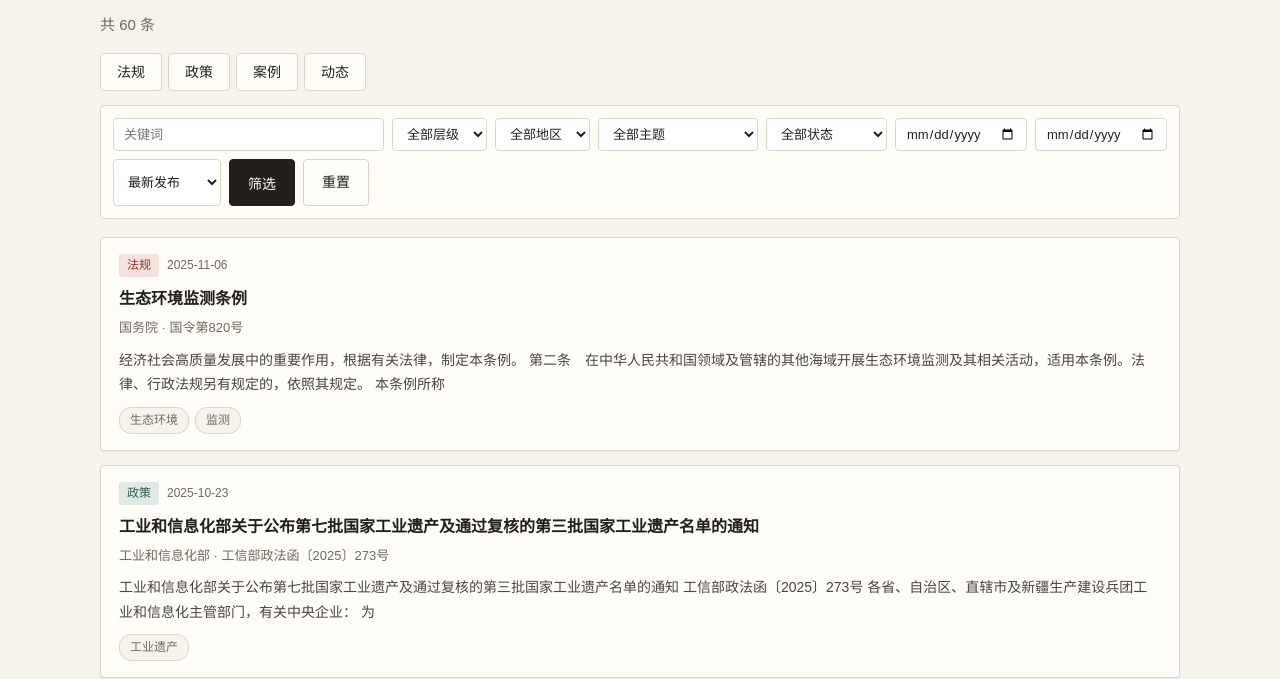
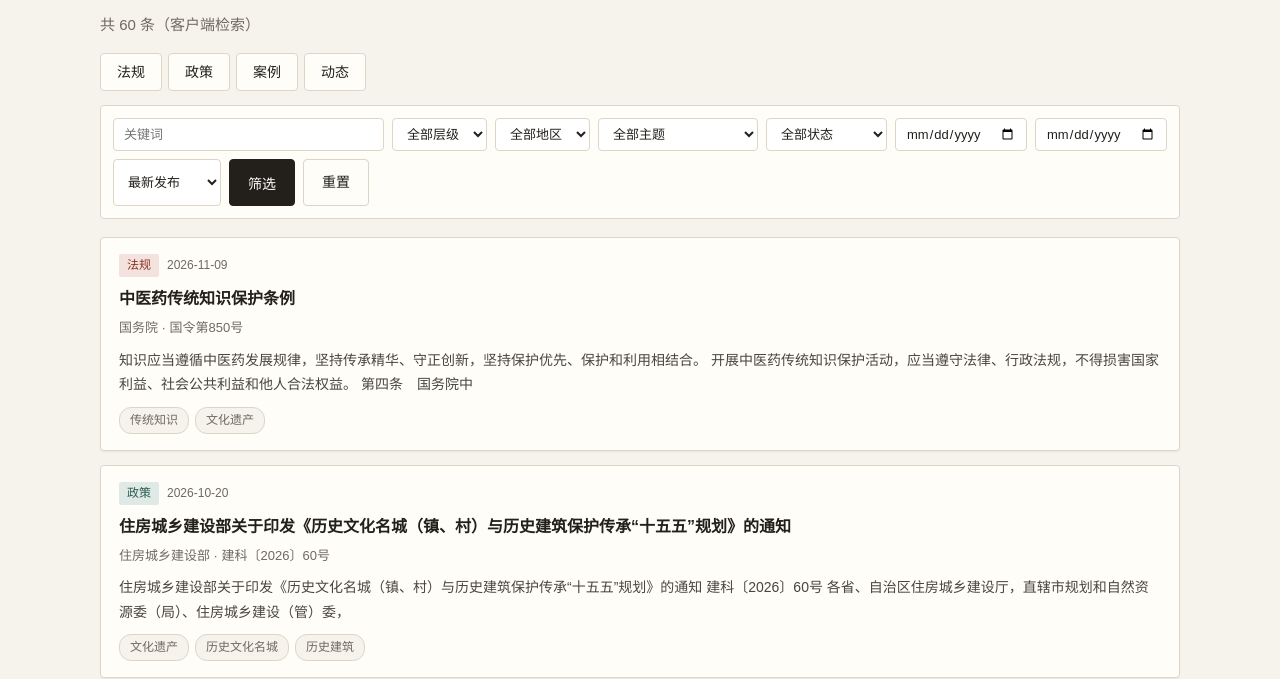
Before and after one commit to stellamiracle/heritage-renewal-portal, a plain HTML site: page publish/browse/page-2.html in a window 1280 px wide. Shown: the part 133-812 px from the top of the page. Drawn offline with Linux system fonts and the light colour scheme.

Commit message:
Enable client-side search on static site, fix form paths, add sitemap

```diff
--- a/publish/browse/index.html
+++ b/publish/browse/index.html
@@ -17,7 +17,7 @@
 <main class="wrap"><div class="result-head"><h1>资料检索</h1>
 <p class="muted">共 60 条</p></div>
 <div class="tabs"><a class="tab" href="../browse/index.html">法规</a><a class="tab" href="../browse/index.html">政策</a><a class="tab" href="../browse/index.html">案例</a><a class="tab" href="../browse/index.html">动态</a></div>
-<form class="filters" action="/browse" method="get">
+<form class="filters" action="index.html" method="get">
 <input type="hidden" name="type" value="">
 <input class="f-q" type="search" name="q" value="" placeholder="关键词">
 <select name="level"><option value="">全部层级</option><option value="国家级">国家级</option><option value="地方级">地方级</option></select>
@@ -37,4 +37,5 @@
 <p class="muted">条目总数 60 · 数据更新时间 2026-11-09</p>
 </div></footer>
 <script src="../public/app.js" defer></script>
+<script src="../public/search.js"></script>
 </body></html>
--- a/publish/browse/page-2.html
+++ b/publish/browse/page-2.html
@@ -17,7 +17,7 @@
 <main class="wrap"><div class="result-head"><h1>资料检索</h1>
 <p class="muted">共 60 条</p></div>
 <div class="tabs"><a class="tab" href="../browse/index.html">法规</a><a class="tab" href="../browse/index.html">政策</a><a class="tab" href="../browse/index.html">案例</a><a class="tab" href="../browse/index.html">动态</a></div>
-<form class="filters" action="/browse" method="get">
+<form class="filters" action="index.html" method="get">
 <input type="hidden" name="type" value="">
 <input class="f-q" type="search" name="q" value="" placeholder="关键词">
 <select name="level"><option value="">全部层级</option><option value="国家级">国家级</option><option value="地方级">地方级</option></select>
@@ -37,4 +37,5 @@
 <p class="muted">条目总数 60 · 数据更新时间 2026-11-09</p>
 </div></footer>
 <script src="../public/app.js" defer></script>
+<script src="../public/search.js"></script>
 </body></html>
--- a/publish/public/app.js
+++ b/publish/public/app.js
@@ -26,7 +26,7 @@
     form.addEventListener('submit', function (e) {
       e.preventDefault();
       var kw = $('[name=q]', form).value.trim();
-      location.href = '/browse?q=' + encodeURIComponent(kw);
+      location.href = 'browse/index.html?q=' + encodeURIComponent(kw);
     });
   }
 
--- /dev/null
+++ b/publish/public/search.js
@@ -0,0 +1,119 @@
+/* 静态站客户端检索层（纯静态托管专用：GitHub Pages / COS / OSS）
+   背景：静态托管没有服务端渲染，/browse?q=xxx 的查询参数不会生效；
+   本脚本读取 URL 查询参数 -> 拉取 data/entries.json -> 浏览器端筛选并渲染结果卡片。 */
+(function () {
+  'use strict';
+  var TYPE_LABEL = { regulation: '法规', policy: '政策', case: '案例', news: '动态' };
+  var TYPE_BY_LABEL = { '法规': 'regulation', '政策': 'policy', '案例': 'case', '动态': 'news' };
+  function parseQuery() {
+    var out = {};
+    var s = (location.search || '').replace(/^\?/, '');
+    if (!s) return out;
+    s.split('&').forEach(function (kv) {
+      if (!kv) return;
+      var i = kv.indexOf('=');
+      var k = decodeURIComponent((i < 0 ? kv : kv.slice(0, i)).replace(/\+/g, ' ')).trim();
+      var v = i < 0 ? '' : decodeURIComponent(kv.slice(i + 1).replace(/\+/g, ' '));
+      if (k) out[k] = v;
+    });
+    return out;
+  }
+  function esc(s) {
+    return String(s == null ? '' : s)
+      .replace(/&/g, '&amp;').replace(/</g, '&lt;').replace(/>/g, '&gt;')
+      .replace(/"/g, '&quot;').replace(/'/g, '&#39;');
+  }
+  function norm(s) { return String(s == null ? '' : s).toLowerCase().replace(/\s+/g, ''); }
+  function inRange(d, from, to) {
+    if (!from && !to) return true;
+    if (!d) return false;
+    d = String(d).slice(0, 10);
+    if (from && d < from) return false;
+    if (to && d > to) return false;
+    return true;
+  }
+  function hit(e, kw) {
+    if (!kw) return true;
+    var hay = [e.title, e.doc_no, e.issuer, e.level, e.region, e.status, e.summary,
+      (e.themes || []).join(' '), (e.tags || []).join(' '), e.body].join(' ');
+    return norm(hay).indexOf(norm(kw)) >= 0;
+  }
+  function hl(text, kw) {
+    var plain = String(text == null ? '' : text);
+    if (!kw) return esc(plain);
+    var k = norm(kw), low = plain.toLowerCase(), out = '', i = 0;
+    while (i < plain.length) {
+      var idx = low.indexOf(k, i);
+      if (idx < 0) { out += esc(plain.slice(i)); break; }
+      out += esc(plain.slice(i, idx)) + '<mark>' + esc(plain.slice(idx, idx + k.length)) + '</mark>';
+      i = idx + k.length;
+    }
+    return out;
+  }
+  function card(e, kw) {
+    var label = TYPE_LABEL[e.type] || e.type;
+    var url = '../entry/' + (e.slug || e.id) + '.html';
+    var chips = (e.themes || []).slice(0, 4).map(function (t) {
+      return '<span class="chip">' + esc(t) + '</span>';
+    }).join('');
+    var meta = (e.issuer || '') + (e.doc_no ? ' · ' + e.doc_no : '');
+    return '<article class="card"><div class="card-top"><span class="tag tag-' + esc(e.type) + '">' + esc(label) +
+      '</span><time>' + esc(e.publish_date || '') + '</time></div>' +
+      '<h3><a href="' + url + '">' + hl(e.title, kw) + '</a></h3>' +
+      '<p class="meta">' + hl(meta, kw) + '</p>' +
+      '<p class="summary">' + hl(e.summary || '', kw) + '</p>' +
+      (chips ? '<p class="chips">' + chips + '</p>' : '') + '</article>';
+  }
+  function ready(fn) {
+    if (document.readyState === 'loading') document.addEventListener('DOMContentLoaded', fn);
+    else fn();
+  }
+  ready(function () {
+    var form = document.querySelector('form.filters');
+    var grid = document.querySelector('.grid.grid-list');
+    if (!form || !grid) return;
+    var p = parseQuery();
+    var kw = (p.q || '').trim();
+    var dataUrl = new URL('../data/entries.json', location.href).toString();
+    fetch(dataUrl).then(function (r) { return r.json(); }).then(function (data) {
+      var list = (data && data.entries) || [];
+      var out = list.filter(function (e) {
+        if (p.type && e.type !== p.type) return false;
+        if (p.level && e.level !== p.level) return false;
+        if (p.region && e.region !== p.region) return false;
+        if (p.theme && norm((e.themes || []).join(' ')).indexOf(norm(p.theme)) < 0) return false;
+        if (p.status && e.status !== p.status) return false;
+        if (!inRange(e.publish_date, p.from || '', p.to || '')) return false;
+        return hit(e, kw);
+      });
+      var sort = p.sort || 'date_desc';
+      out.sort(function (a, b) {
+        if (sort === 'title') return String(a.title).localeCompare(String(b.title), 'zh-Hans-CN');
+        if (sort === 'date_asc') return String(a.publish_date || '').localeCompare(String(b.publish_date || ''));
+        if (sort === 'updated') return String(b.updated_at || '').localeCompare(String(a.updated_at || ''));
+        return String(b.publish_date || '').localeCompare(String(a.publish_date || ''));
+      });
+      grid.innerHTML = out.length ? out.map(function (e) { return card(e, kw); }).join('')
+        : '<p class="muted">没有符合条件的条目。可减少筛选条件，或换用关键词检索。</p>';
+      var head = document.querySelector('.result-head p.muted');
+      if (head) head.textContent = '共 ' + out.length + ' 条' + (kw ? '（关键词：' + kw + '）' : '（客户端检索）');
+      var q = form.querySelector("[name=q]");
+      if (q && kw && !q.value) q.value = kw;
+      var ty = form.querySelector("[name=type]");
+      if (ty) ty.value = p.type || '';
+      ['level', 'region', 'theme', 'status', 'from', 'to', 'sort'].forEach(function (n) {
+        var el = form.querySelector('[name=' + n + ']');
+        if (el && p[n] && !el.value) el.value = p[n];
+      });
+      var tabs = document.querySelectorAll('.tabs .tab');
+      Array.prototype.forEach.call(tabs, function (a) {
+        var type = TYPE_BY_LABEL[(a.textContent || '').trim()];
+        if (!type) return;
+        a.setAttribute('href', 'index.html?type=' + type + (kw ? '&q=' + encodeURIComponent(kw) : ''));
+        if (p.type === type) a.className = a.className.replace(/\s*active/, '') + ' active';
+      });
+    }).catch(function () {
+      /* 数据拉取失败时保留静态列表，不做破坏 */
+    });
+  });
+})();
```
Also changed, not shown: publish/browse/page-3.html (+2 -1 lines), publish/index.html (+3 -2 lines), publish/sitemap.xml (added, +66 -0 lines), publish/robots.txt.
